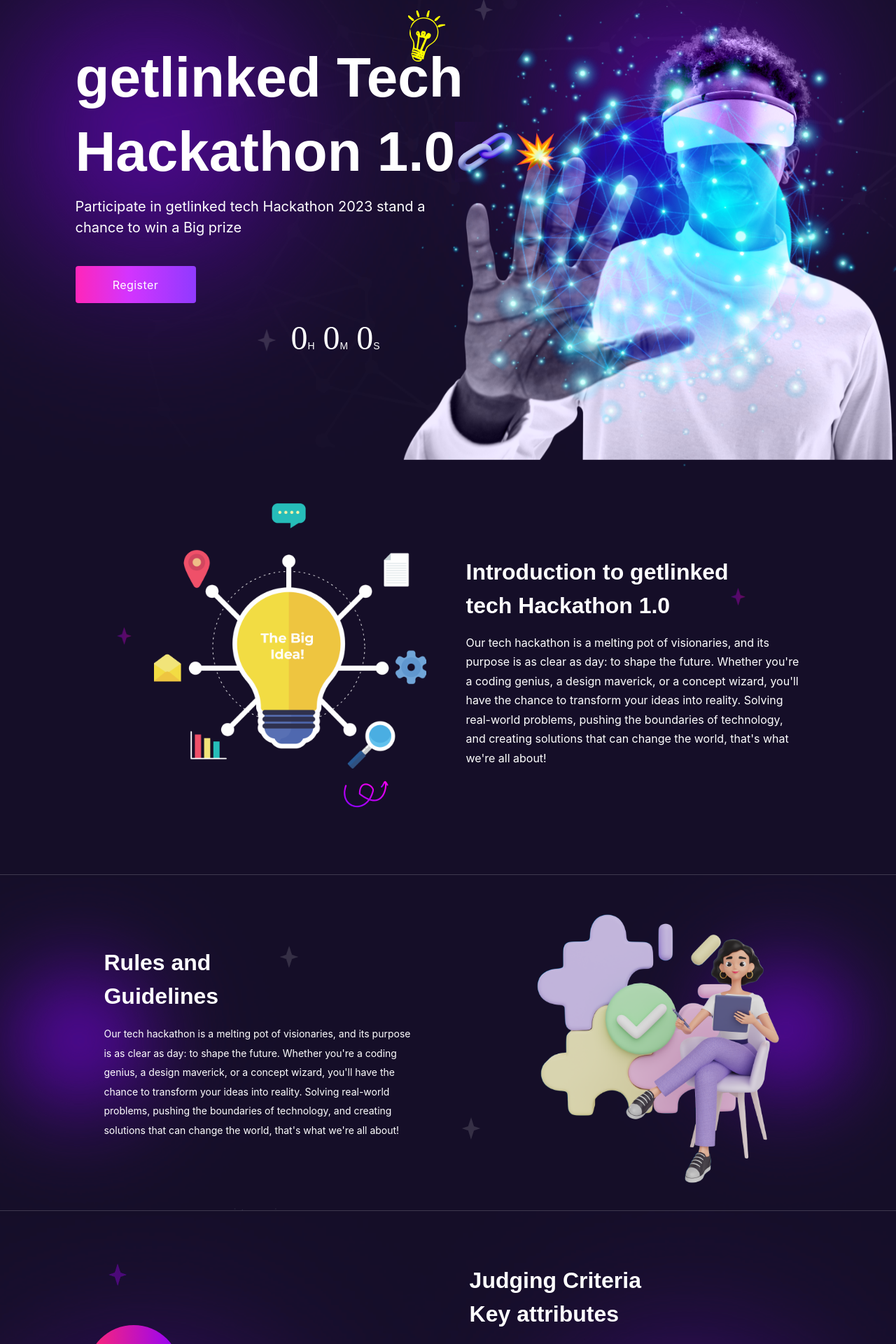
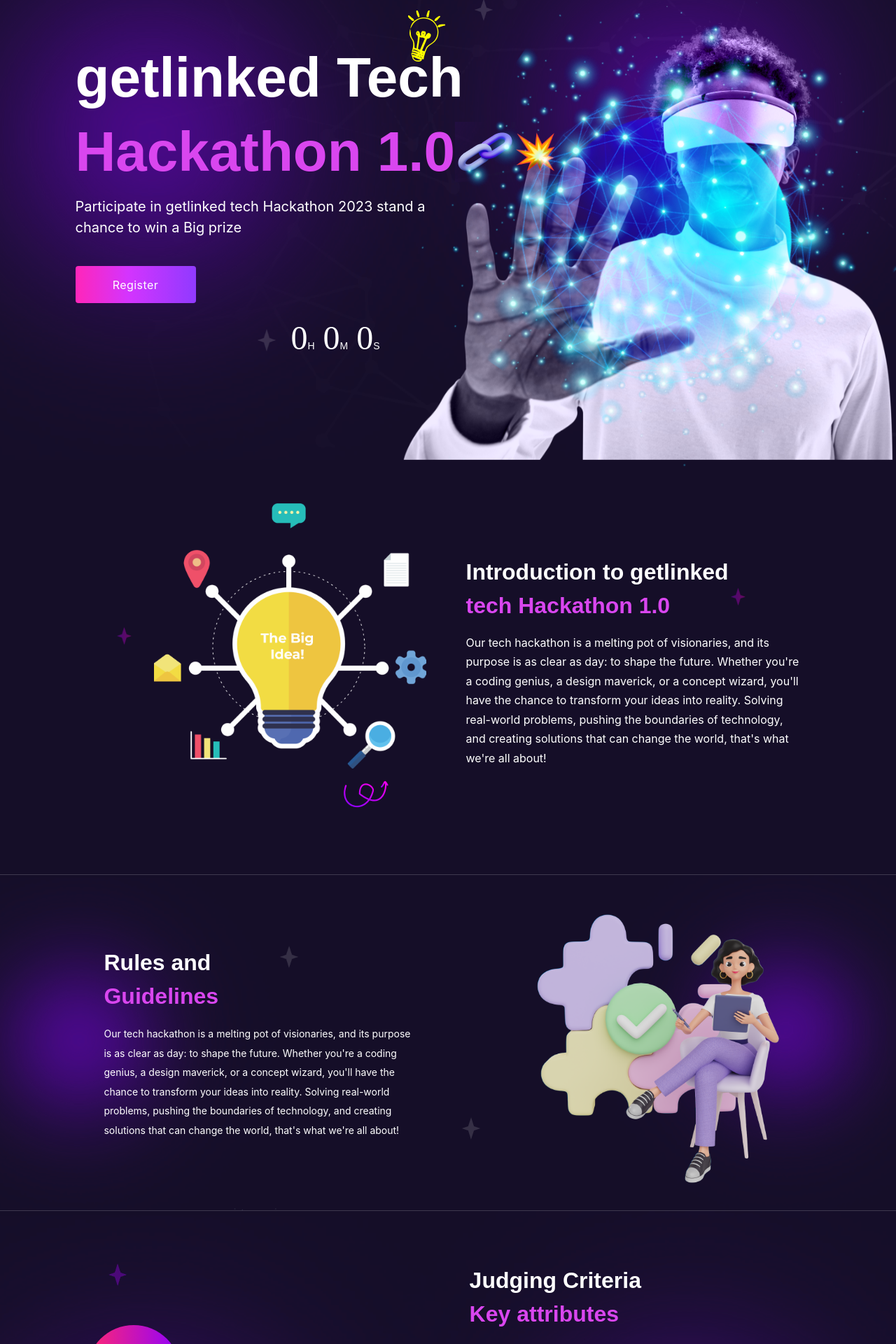
Before and after one commit to lawrahkonwea/getLinked, a React (Create React App) app: page / in a window 1280 px wide. Shown: the part 259-2179 px from the top of the page at 70% size. Built offline with nearby package versions, Linux system fonts and the light colour scheme.

Commit message:
color text

```diff
--- a/src/components/FAQ.js
+++ b/src/components/FAQ.js
@@ -36,7 +36,7 @@ export default function Faq() {
             <div className='flex flex-col lg:flex-row w-full items-center lg:pl-[13.54%] px-[47px] lg:pr-[6.51%] lg:pt-8 pt-[47px] pb-16' id='faq'>
                 <div className={`${scrollY ? 'animate__slideInUp' : ''} animate__animated flex-1 mt-10`} ref={ref}>
                     <img src={Star} alt='star' className='animate__animated animate__flash animate__infinite animate__slower lg:w-[26px] w-[18px] lg:h-8 h-[22px] lg:-ml-6 lg:mb-5'/>
-                    <h1 className='lg:text-[32px] text-[20px] font-bold font-clash-display lg:w-[253px] text-center lg:text-start'>Frequently Ask <br /><span className='text-secondary'>Question</span></h1>
+                    <h1 className='lg:text-[32px] text-[20px] font-bold font-clash-display lg:w-[253px] text-center lg:text-start'>Frequently Ask <br /><span className=' text-fuchsia-500'>Question</span></h1>
                     <h2 className='lg:mt-4 mt-[6px] lg:w-[342px] lg:text-[14px] text-[12px] w-full text-center lg:text-start'>We got answers to the questions that you might want to ask about <span className='font-bold'>getlinked Hackathon 1.0</span></h2>
                     <div className='flex flex-col lg:flex-row lg:gap-12'>
                         <div className='lg:mt-[68px] mt-[45.69px] flex flex-col gap-[13.39px] lg:gap-[25px] lg:w-[427px] w-full'>
--- a/src/components/criteria.js
+++ b/src/components/criteria.js
@@ -32,7 +32,7 @@ export default function Criteria() {
                     <img src={StarWhite} alt='star' className='animate__animated animate__flash animate__infinite animate__slower w-[26px] h-8 self-end hidden lg:flex'/>
                 </div>
                 <div ref={ref} className={`${scrollY ? 'animate__slideInUp' : ''} animate__animated flex-1 lg:ml-[53px]`}>
-                    <h1 className='lg:text-[32px] text-[20px] text-center lg:text-start font-bold font-clash-display w-full lg:w-[267px]'>Judging Criteria <br /><span className='text-secondary'>Key attributes</span></h1>
+                    <h1 className='lg:text-[32px] text-[20px] text-center lg:text-start font-bold font-clash-display w-full lg:w-[267px]'>Judging Criteria <br /><span className=' text-fuchsia-500'>Key attributes</span></h1>
                     <div className='lg:mt-[21px] mt-4 lg:mb-[55px] mb-10 flex flex-col lg:gap-[22px] gap-5'>
                         <p className='lg:text-[14px] text-center lg:text-start text-[12px]'><span className='font-bold lg:text-[16px] text-[13px] text-tertiary'>Innovation and Creativity:</span> Evaluate the uniqueness and creativity of the
                             solution. Consider whether it addresses a real-world problem in a novel
--- a/src/components/frequent.js
+++ b/src/components/frequent.js
@@ -7,11 +7,11 @@ export default function Frequent({ title, content }) {
         <div className='flex lg:gap-[13px] gap-[9px] flex-col'>
             <div className='flex lg:gap-6 justify-between items-center'>
                 <p className='lg:text-[14px] text-[12px] lg:w-[390px]'>{title}</p>
-                {!showContent && <p className='text-[20px] text-secondary cursor-pointer' onClick={() => setShowContent(val => !val)}>+</p>}
-                {showContent && <p className='text-[20px] text-secondary cursor-pointer' onClick={() => setShowContent(false)}>-</p>}
+                {!showContent && <p className='text-[20px] text- text-fuchsia-500 cursor-pointer' onClick={() => setShowContent(val => !val)}>+</p>}
+                {showContent && <p className='text-[20px] text- text-fuchsia-500 cursor-pointer' onClick={() => setShowContent(false)}>-</p>}
             </div>
             {showContent && <p className="animate__animated animate__fadeInDown lg:text-[13px] text-[12px] text-white mt-3 w-[95%]" style={{lineHeight:'150%'}}>{content}</p>}
-            <div className='bg-secondary [w-427px] h-[1px]'></div>
+            <div className='bg- text-fuchsia-500 [w-427px] h-[1px]'></div>
         </div>
     )
 }
--- a/src/components/guidelines.js
+++ b/src/components/guidelines.js
@@ -21,7 +21,7 @@ export default function Guidelines() {
             <div className='flex flex-col-reverse lg:flex-row items-center w-full px-12 lg:pl-[11.6%] lg:pr-[6.58%] lg:py-1 pb-[19px]'>
                 <div className={`${scrollY ? 'animate__slideInUp' : ''} animate__animated flex-1 mt-[10px] lg:mt-0`} ref={ref}>
                     <div className='flex flex-col lg:flex-row lg:gap-[88px]'>
-                        <h1 className='text-center lg:text-start lg:text-[32px] text-[20px] font-bold font-clash-display lg:w-[170px]'>Rules and <br /><span className='text-secondary'>Guidelines</span></h1>
+                        <h1 className='text-center lg:text-start lg:text-[32px] text-[20px] font-bold font-clash-display lg:w-[170px]'>Rules and <br /><span className=' text-fuchsia-500'>Guidelines</span></h1>
                         <div className='w-full flex justify-end lg:block'>
                             <img src={Star} alt='star' className='animate__animated animate__flash animate__infinite animate__slower lg:w-[26px] w-3 lg:h-8 h-[14px]'/>
                         </div>
--- a/src/components/hero.js
+++ b/src/components/hero.js
@@ -32,7 +32,7 @@ export default function Hero() {
                 <div className='lg:ml-[8.4%] lg:mt-10 mt-[14px] lg:absolute'>
                     <h1 className='text-center lg:text-start text-[32px] lg:text-[80px] font-bold font-clash-display heading'>getlinked Te<span>c</span>h</h1>
                     <div className='flex items-center justify-center lg:justify-start -mb-[5px]'>
-                        <h1 className='text-[32px] lg:text-[80px] font-bold font-clash-display'>Hackathon <span className='text-secondary'>1.0</span></h1>
+                        <h1 className='text-[32px] lg:text-[80px] font-bold font-clash-display text-fuchsia-500'>Hackathon <span className='text-secondary'>1.0</span></h1>
                         <img src={Chain} alt='chain' className='mix-blend-lighten lg:w-fit lg:h-fit w-8 h-8'/>
                         <img src={Flames} alt='flames' className='lg:w-[58px] w-[22.12px] lg:h-[58px] h-[22.12px]'/>
                     </div>
--- a/src/components/overview.js
+++ b/src/components/overview.js
@@ -37,7 +37,7 @@ export default function Overview() {
                 </div>
                 <div className={`${scrollY ? 'animate__slideInUp' : ''} animate__animated lg:flex-1 lg:ml-[109px] w-full`} ref={ref}>
                     <div className='flex items-center lg:gap-[97px] gap-[18px]'>
-                        <h1 className='lg:text-[32px] text-[20px] font-bold font-clash-display lg:w-[420px] w-full text-center lg:text-start'>Introduction to getlinked <br /><span className='text-secondary'>tech Hackathon 1.0</span></h1>
+                        <h1 className='lg:text-[32px] text-[20px] font-bold font-clash-display lg:w-[420px] w-full text-center lg:text-start'>Introduction to getlinked <br /><span className='text-fuchsia-500'>tech Hackathon 1.0</span></h1>
                         <img src={Star} alt='star' className='animate__animated animate__flash animate__infinite animate__slower lg:w-[21px] w-2 lg:h-[25px] h-[10px] absolute right-[16%] mt-[5%]'/>
                     </div>
                     <div className='lg:mt-4 mt-[9px]'>
--- a/src/components/privacy.js
+++ b/src/components/privacy.js
@@ -29,7 +29,7 @@ export default function Privacy() {
             <div className='flex lg:gap-[60px] gap-12 flex-col lg:flex-row hi'>
                 <div ref={ref} className={`${scrollY ? 'animate__slideInUp' : ''} animate__animated flex-1 lg:mt-[60px] mt-5`}>
                     <div className='flex lg:gap-[27px] text-center justify-center lg:text-start lg:justify-start'>
-                        <h1 className='lg:text-[32px] text-[20px] font-bold font-clash-display lg:w-[300px]'>Privacy Policy and <br /><span className='text-secondary'>Terms</span></h1>
+                        <h1 className='lg:text-[32px] text-[20px] font-bold font-clash-display lg:w-[300px]'>Privacy Policy and <br /><span className='text-fuchsia-500'>Terms</span></h1>
                         <img src={StarOpaque} alt='star' className='animate__animated animate__flash animate__infinite animate__slower w-[26px] h-8 hidden lg:block'/>
                     </div>
                     <div className='flex justify-between flex-col lg:flex-row items-center lg:items-start'>
@@ -54,7 +54,7 @@ export default function Privacy() {
                             to the practices described in this policy.
                         </p>
                         <div className='lg:pl-[73px] lg:pr-[39px] px-[22px]'>
-                            <h2 className='lg:mt-6 mt-[21px] lg:text-[16px] text-[13px] font-bold text-secondary'>Licensing Policy</h2>
+                            <h2 className='lg:mt-6 mt-[21px] lg:text-[16px] text-[13px] font-bold  text-fuchsia-500'>Licensing Policy</h2>
                             <p className='lg:text-[14px] text-[12px] font-bold'>Here are terms of our Standard License:</p>
                             <div className='lg:mt-[18px] mt-[21px]'>
                                 <div className='flex gap-[14px]'>
```
